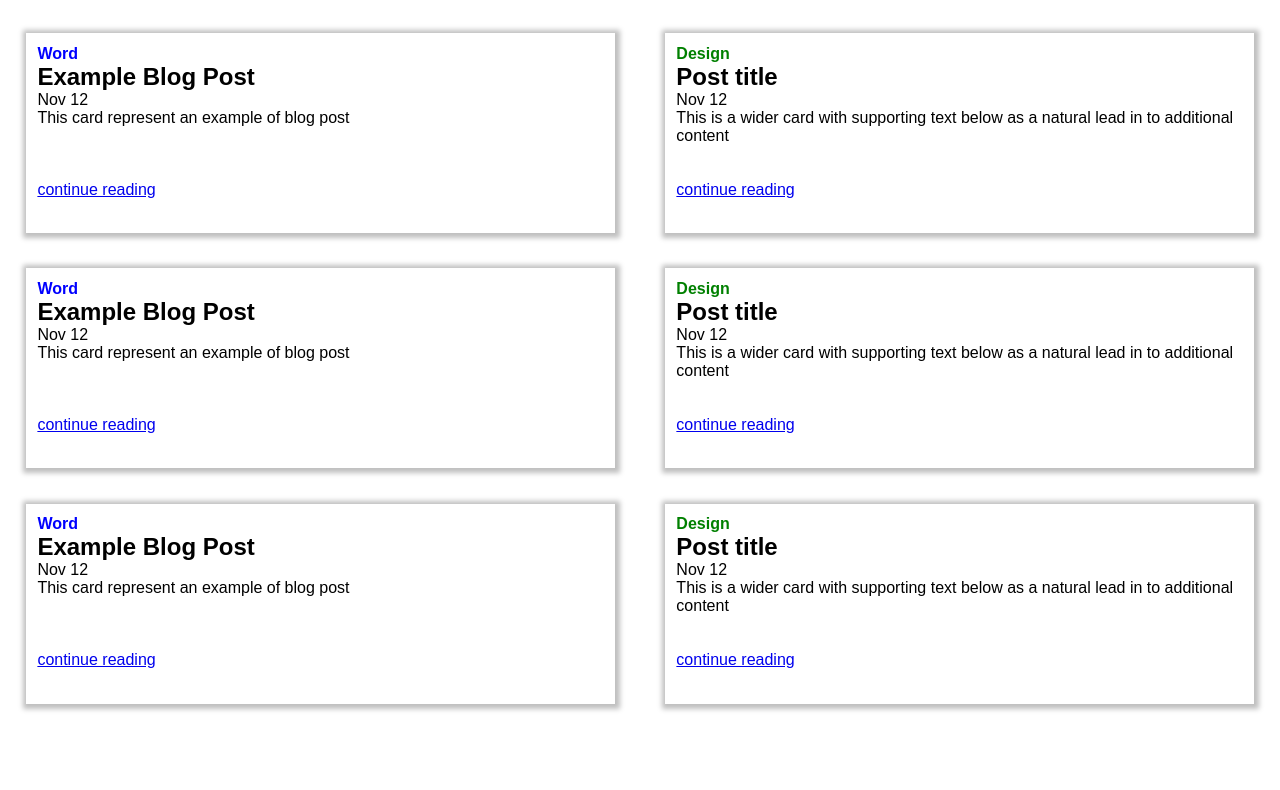
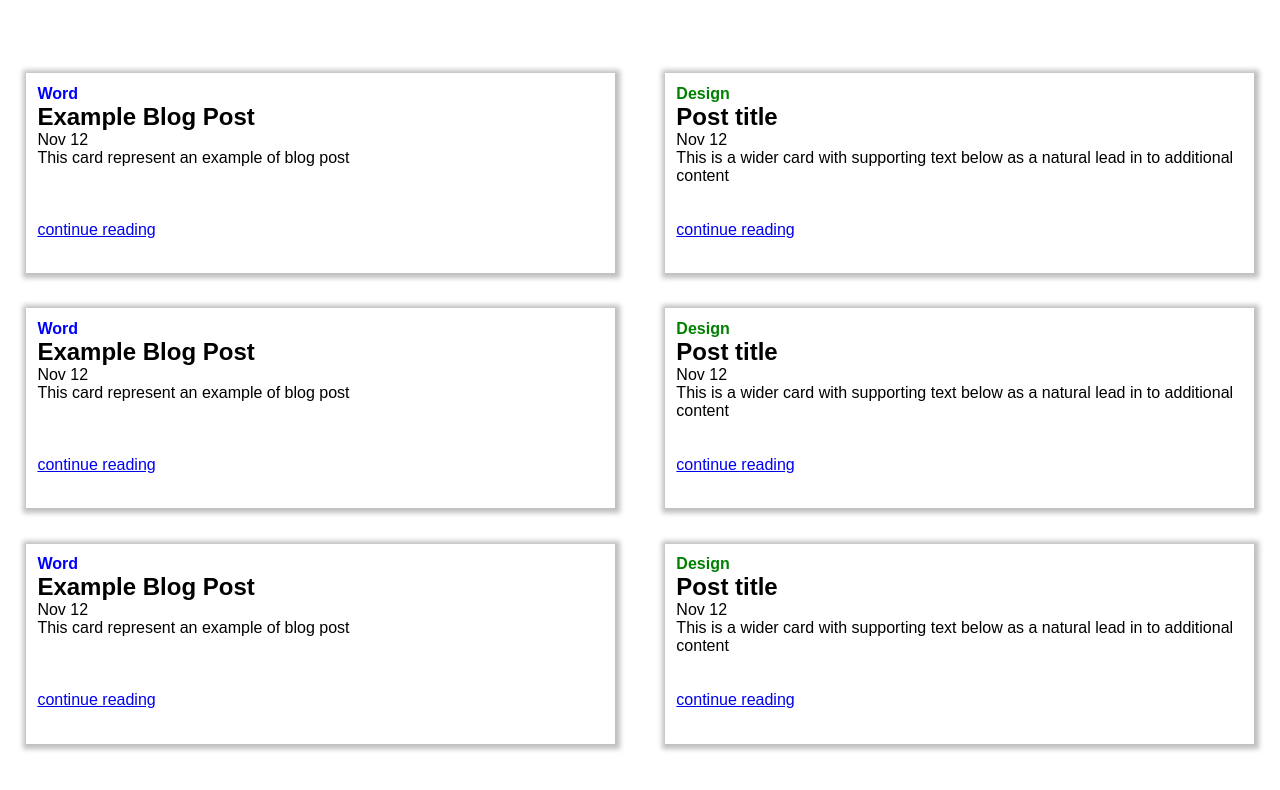
Before and after one commit to Huzaifa-Ansari222/MyBlog.github.io, a plain HTML site: page index.html in a window 1280 px wide. Shown: the part 62-852 px from the top of the page. Drawn offline with Linux system fonts and the light colour scheme.

Commit message:
Update style.css

```diff
--- a/style.css
+++ b/style.css
@@ -15,7 +15,7 @@
     row-gap: 4%;
     /* margin: 2%; */
     grid-template-columns: repeat(2,1fr);
-    grid-template-rows: 60px 200px 200px 200px ;
+    grid-template-rows: 100px 200px 200px 200px ;
 
     grid-template-areas:
     "hd hd"
```
